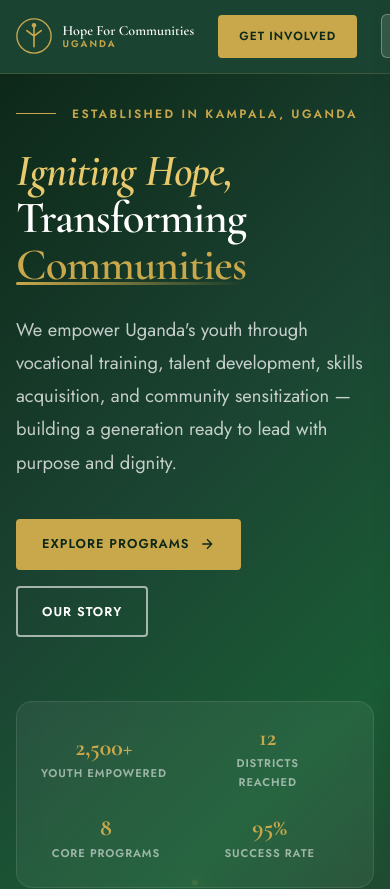
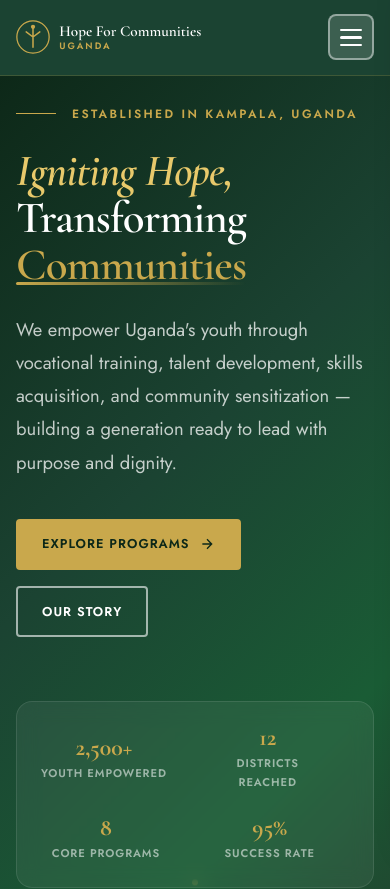
Before and after one commit to Herbert-93/hc_ug, a React (Vite) app: page / in a window 390 px wide. Shown: the top 889 px of the page. Built offline with nearby package versions, Linux system fonts and the light colour scheme; a web font is replaced by a local one.

Commit message:
First commit - HFCU website

```diff
--- a/src/components/Navbar.css
+++ b/src/components/Navbar.css
@@ -1,80 +1,100 @@
 /* ==============================================
-   NAVBAR  — always visible, pale forest green
+   NAVBAR
    ============================================== */
 .navbar {
   position: fixed;
   top: 0;
   left: 0;
   right: 0;
+  width: 100%;                               /* never wider than viewport */
   z-index: 900;
   padding: 0.9rem 0;
-  background: #1b4332;                       /* solid green — always readable */
-  border-bottom: 1px solid rgba(201,168,76,0.2);
+  background: #1b4332;
+  border-bottom: 1px solid rgba(201, 168, 76, 0.2);
+  box-sizing: border-box;                    /* padding included in width */
+  overflow: hidden;                          /* nothing bleeds outside */
   transition: background 0.35s ease, padding 0.35s ease, box-shadow 0.35s ease;
 }
 
 .navbar.scrolled {
   background: #0d2818;
   padding: 0.6rem 0;
-  box-shadow: 0 4px 24px rgba(0,0,0,0.3);
+  box-shadow: 0 4px 24px rgba(0, 0, 0, 0.3);
 }
 
 .navbar-inner {
+  width: 100%;
   max-width: 1200px;
   margin: 0 auto;
-  padding: 0 clamp(1rem, 4vw, 2.5rem);
+  /* clamp: min 1rem on very small screens, up to 2.5rem on large */
+  padding-left:  clamp(0.85rem, 4vw, 2.5rem);
+  padding-right: clamp(0.85rem, 4vw, 2.5rem);
+  box-sizing: border-box;
   display: flex;
   align-items: center;
-  gap: 1.5rem;
+  gap: 1rem;
+  /* Do NOT let inner content push navbar wider */
+  overflow: hidden;
 }
 
-/* ---- Logo ---- */
+/* ==============================================
+   LOGO
+   ============================================== */
 .navbar-logo {
   display: flex;
   align-items: center;
-  gap: 0.65rem;
+  gap: 0.6rem;
   color: #ffffff;
-  flex-shrink: 0;
   text-decoration: none;
+  flex-shrink: 0;           /* never shrink the logo */
+  min-width: 0;
 }
 
 .navbar-logo:hover { opacity: 0.85; }
 
 .logo-emblem {
-  width: 36px;
-  height: 36px;
+  width: 34px;
+  height: 34px;
+  min-width: 34px;          /* prevent squish */
   color: #c9a84c;
-  flex-shrink: 0;
 }
-.logo-emblem svg { width: 100%; height: 100%; }
+.logo-emblem svg { width: 100%; height: 100%; display: block; }
 
 .logo-text {
   display: flex;
   flex-direction: column;
   line-height: 1.15;
+  min-width: 0;
+  overflow: hidden;
 }
 
 .logo-primary {
   font-family: var(--font-display);
-  font-size: 0.98rem;
+  font-size: 0.95rem;
   font-weight: 600;
   color: #ffffff;
+  white-space: nowrap;
+  overflow: hidden;
+  text-overflow: ellipsis;
 }
 
 .logo-secondary {
   font-family: var(--font-body);
-  font-size: 0.6rem;
+  font-size: 0.58rem;
   font-weight: 600;
   letter-spacing: 0.22em;
   text-transform: uppercase;
   color: #c9a84c;
+  white-space: nowrap;
 }
 
-/* ---- Desktop nav links ---- */
+/* ==============================================
+   DESKTOP NAV LINKS
+   ============================================== */
 .navbar-nav {
   display: flex;
   align-items: center;
-  gap: 0.15rem;
+  gap: 0.1rem;
   margin-left: auto;
 }
 
@@ -84,10 +104,11 @@
   font-weight: 600;
   letter-spacing: 0.06em;
   text-transform: uppercase;
-  color: rgba(255,255,255,0.88);
-  padding: 0.4rem 0.7rem;
+  color: rgba(255, 255, 255, 0.88);
+  padding: 0.4rem 0.65rem;
   border-radius: 4px;
   text-decoration: none;
+  white-space: nowrap;
   transition: color 0.2s;
   position: relative;
 }
@@ -96,8 +117,8 @@
   content: '';
   position: absolute;
   bottom: 0;
-  left: 0.7rem;
-  right: 0.7rem;
+  left: 0.65rem;
+  right: 0.65rem;
   height: 2px;
   background: #c9a84c;
   transform: scaleX(0);
@@ -105,61 +126,73 @@
   transform-origin: left;
 }
 
-.nav-link:hover           { color: #ffffff; }
-.nav-link:hover::after    { transform: scaleX(1); }
-.nav-link.active          { color: #c9a84c; }
-.nav-link.active::after   { transform: scaleX(1); }
+.nav-link:hover         { color: #ffffff; }
+.nav-link:hover::after  { transform: scaleX(1); }
+.nav-link.active        { color: #c9a84c; }
+.nav-link.active::after { transform: scaleX(1); }
 
-/* ---- Desktop CTA ---- */
+/* ==============================================
+   DESKTOP CTA BUTTON
+   ============================================== */
 .navbar-cta {
   flex-shrink: 0;
+  white-space: nowrap;
   font-size: 0.74rem !important;
-  padding: 0.6rem 1.2rem !important;
+  padding: 0.6rem 1.1rem !important;
   text-decoration: none;
 }
 
 /* ==============================================
-   HAMBURGER BUTTON  (mobile only)
+   HAMBURGER  — always rendered, shown on mobile
    ============================================== */
 .hamburger {
-  display: none;              /* hidden on desktop */
+  /* Hidden on desktop */
+  display: none;
+
+  /* Layout */
   flex-direction: column;
   justify-content: center;
   align-items: center;
   gap: 5px;
-  width: 44px;
-  height: 44px;
+
+  /* Size — easy to tap */
+  width: 46px;
+  height: 46px;
+  min-width: 46px;         /* never squished */
+  flex-shrink: 0;
+
+  /* Keep it pushed to the far right */
   margin-left: auto;
-  padding: 0;
-  background: rgba(255,255,255,0.12);
-  border: 1.5px solid rgba(255,255,255,0.3);
-  border-radius: 6px;
+
+  /* Look */
+  background: rgba(255, 255, 255, 0.15);
+  border: 2px solid rgba(255, 255, 255, 0.45);
+  border-radius: 8px;
   cursor: pointer;
-  flex-shrink: 0;
-  transition: background 0.2s;
+  transition: background 0.2s, border-color 0.2s;
   -webkit-tap-highlight-color: transparent;
+  box-sizing: border-box;
 }
 
 .hamburger:hover,
-.hamburger:focus {
-  background: rgba(255,255,255,0.2);
-  outline: none;
+.hamburger:active {
+  background: rgba(255, 255, 255, 0.25);
+  border-color: rgba(255, 255, 255, 0.7);
 }
 
 .ham-bar {
   display: block;
   width: 22px;
-  height: 2px;
+  height: 2.5px;
   background: #ffffff;
   border-radius: 2px;
   transition: transform 0.28s ease, opacity 0.2s ease;
   pointer-events: none;
 }
 
-/* Animated X when open */
-.hamburger.is-open .ham-bar:nth-child(1) { transform: translateY(7px) rotate(45deg); }
+.hamburger.is-open .ham-bar:nth-child(1) { transform: translateY(7.5px) rotate(45deg); }
 .hamburger.is-open .ham-bar:nth-child(2) { opacity: 0; transform: scaleX(0); }
-.hamburger.is-open .ham-bar:nth-child(3) { transform: translateY(-7px) rotate(-45deg); }
+.hamburger.is-open .ham-bar:nth-child(3) { transform: translateY(-7.5px) rotate(-45deg); }
 
 /* ==============================================
    DRAWER BACKDROP
@@ -168,7 +201,7 @@
   position: fixed;
   inset: 0;
   z-index: 1000;
-  background: rgba(0,0,0,0.6);
+  background: rgba(0, 0, 0, 0.6);
   opacity: 0;
   pointer-events: none;
   transition: opacity 0.32s ease;
@@ -187,26 +220,26 @@
   top: 0;
   right: 0;
   bottom: 0;
-  z-index: 1100;               /* above everything */
+  z-index: 1100;
   width: 290px;
   max-width: 88vw;
   background: #0d2818;
   display: flex;
   flex-direction: column;
-  transform: translateX(110%); /* fully off screen */
+  transform: translateX(110%);
   transition: transform 0.38s cubic-bezier(0.4, 0, 0.2, 1);
-  box-shadow: -6px 0 32px rgba(0,0,0,0.4);
+  box-shadow: -6px 0 32px rgba(0, 0, 0, 0.4);
   overflow-y: auto;
   overflow-x: hidden;
-  /* Make sure drawer is always on top */
   will-change: transform;
+  box-sizing: border-box;
 }
 
 .side-drawer.is-open {
   transform: translateX(0);
 }
 
-/* ---- Drawer top bar ---- */
+/* Drawer top bar */
 .drawer-topbar {
   display: flex;
   align-items: center;
@@ -224,10 +257,11 @@
 .drawer-brand-icon {
   width: 30px;
   height: 30px;
+  min-width: 30px;
   color: #c9a84c;
   flex-shrink: 0;
 }
-.drawer-brand-icon svg { width: 100%; height: 100%; }
+.drawer-brand-icon svg { width: 100%; height: 100%; display: block; }
 
 .drawer-brand-text {
   display: flex;
@@ -251,13 +285,13 @@
   color: #c9a84c;
 }
 
-/* Close button */
 .drawer-close-btn {
   width: 36px;
   height: 36px;
+  min-width: 36px;
   border-radius: 50%;
-  background: rgba(255,255,255,0.08);
-  border: 1px solid rgba(255,255,255,0.15);
+  background: rgba(255, 255, 255, 0.08);
+  border: 1px solid rgba(255, 255, 255, 0.18);
   display: flex;
   align-items: center;
   justify-content: center;
@@ -267,18 +301,17 @@
   -webkit-tap-highlight-color: transparent;
 }
 
-.drawer-close-btn:hover  { background: rgba(255,255,255,0.15); }
-.drawer-close-btn svg    { width: 16px; height: 16px; color: rgba(255,255,255,0.9); }
+.drawer-close-btn:hover  { background: rgba(255, 255, 255, 0.16); }
+.drawer-close-btn svg    { width: 16px; height: 16px; color: rgba(255, 255, 255, 0.9); }
 
-/* Divider */
+/* Dividers */
 .drawer-divider {
   height: 1px;
-  background: rgba(255,255,255,0.08);
+  background: rgba(255, 255, 255, 0.08);
   flex-shrink: 0;
-  margin: 0;
 }
 
-/* ---- Nav links list ---- */
+/* Nav links */
 .drawer-links {
   list-style: none;
   margin: 0;
@@ -286,29 +319,24 @@
   flex: 1;
 }
 
-.drawer-links li {
-  margin: 0;
-  padding: 0;
-}
+.drawer-links li { margin: 0; padding: 0; }
 
-/* Each link row */
 .drawer-item {
   display: flex;
   align-items: center;
   gap: 0.75rem;
-  padding: 0.9rem 1.4rem;
+  padding: 0.95rem 1.4rem;
   text-decoration: none;
   border-left: 3px solid transparent;
   transition: background 0.18s ease, border-color 0.18s ease;
   cursor: pointer;
-  /* Entrance slide animation */
+  /* entrance animation */
   opacity: 0;
   transform: translateX(18px);
   animation: slideInLink 0.32s ease forwards;
   -webkit-tap-highlight-color: transparent;
 }
 
-/* Only animate when drawer is open — reset when closed */
 .side-drawer:not(.is-open) .drawer-item {
   opacity: 0 !important;
   animation: none !important;
@@ -318,22 +346,15 @@
   to { opacity: 1; transform: translateX(0); }
 }
 
-.drawer-item:hover {
-  background: rgba(255,255,255,0.06);
-  border-left-color: rgba(201,168,76,0.55);
-}
-
-.drawer-item.is-active {
-  background: rgba(255,255,255,0.08);
-  border-left-color: #c9a84c;
-}
+.drawer-item:hover          { background: rgba(255,255,255,0.06); border-left-color: rgba(201,168,76,0.55); }
+.drawer-item.is-active      { background: rgba(255,255,255,0.08); border-left-color: #c9a84c; }
 
 .drawer-item-label {
   font-family: var(--font-display);
   font-size: 1.25rem;
   font-style: italic;
   font-weight: 600;
-  color: rgba(255,255,255,0.88);
+  color: rgba(255, 255, 255, 0.88);
   flex: 1;
   line-height: 1;
   transition: color 0.18s;
@@ -342,7 +363,6 @@
 .drawer-item:hover     .drawer-item-label { color: #ffffff; }
 .drawer-item.is-active .drawer-item-label { color: #e8c96b; }
 
-/* Active dot */
 .drawer-active-dot {
   width: 7px;
   height: 7px;
@@ -351,11 +371,10 @@
   flex-shrink: 0;
 }
 
-/* Chevron */
 .drawer-item-chevron {
   width: 15px;
   height: 15px;
-  color: rgba(255,255,255,0.22);
+  color: rgba(255, 255, 255, 0.22);
   flex-shrink: 0;
   transition: color 0.18s, transform 0.18s;
 }
@@ -365,9 +384,9 @@
   transform: translateX(3px);
 }
 
-/* ---- Drawer bottom area ---- */
+/* Drawer bottom */
 .drawer-bottom {
-  padding: 1.2rem 1.4rem 2rem;
+  padding: 1.2rem 1.4rem 2.5rem;
   display: flex;
   flex-direction: column;
   gap: 1rem;
@@ -375,20 +394,21 @@
 }
 
 .drawer-cta-btn {
-  display: inline-flex;
+  display: inline-flex !important;
   align-items: center;
   justify-content: center;
   gap: 0.5rem;
   text-decoration: none;
   font-size: 0.8rem !important;
   width: 100%;
+  box-sizing: border-box;
 }
 
 .drawer-phone {
   display: flex;
   align-items: center;
   gap: 0.6rem;
-  color: rgba(255,255,255,0.5);
+  color: rgba(255, 255, 255, 0.5);
 }
 .drawer-phone svg  { width: 15px; height: 15px; color: #c9a84c; flex-shrink: 0; }
 .drawer-phone span { font-family: var(--font-body); font-size: 0.83rem; }
@@ -398,38 +418,46 @@
   font-size: 0.62rem;
   letter-spacing: 0.2em;
   text-transform: uppercase;
-  color: rgba(255,255,255,0.18);
+  color: rgba(255, 255, 255, 0.18);
   text-align: center;
 }
 
 /* ==============================================
-   CONTENT OFFSET  — content never hides behind navbar
+   CONTENT OFFSET  (so page content isn't hidden under navbar)
    ============================================== */
 main {
   padding-top: 74px;
 }
 
-/* Hero sections handle their own internal padding — just keep them full height */
-main > .hero:first-child      { min-height: 100vh; }
-main > section:first-child    { }    /* other first sections get the 74px offset */
+main > .hero:first-child { min-height: 100vh; }
 
 /* ==============================================
-   RESPONSIVE BREAKPOINTS
+   RESPONSIVE
    ============================================== */
 
-/* Hide hamburger on wide screens, show desktop nav */
+/* ≥ 901px  — desktop: show nav links, hide hamburger */
 @media (min-width: 901px) {
-  .hamburger { display: none !important; }
+  .hamburger  { display: none !important; }
+  .navbar-nav { display: flex; }
+  .navbar-cta { display: inline-flex; }
 }
 
-/* Show hamburger, hide desktop nav on narrow screens */
+/* ≤ 900px  — mobile/tablet: hide nav links, show hamburger */
 @media (max-width: 900px) {
-  .navbar-nav { display: none; }
-  .navbar-cta { display: none; }
-  .hamburger  { display: flex; }
+  .navbar-nav { display: none !important; }
+  .navbar-cta { display: none !important; }
+  .hamburger  { display: flex !important; }
+
+  /* Prevent ANY horizontal overflow on the page */
+  html, body {
+    overflow-x: hidden;
+    max-width: 100vw;
+  }
 }
 
-@media (max-width: 480px) {
-  .logo-primary  { font-size: 0.88rem; }
-  .side-drawer   { width: 280px; }
+/* Very small phones */
+@media (max-width: 380px) {
+  .logo-primary   { font-size: 0.78rem; }
+  .logo-secondary { display: none; }
+  .side-drawer    { width: 100vw; max-width: 100vw; }
 }
--- a/src/index.css
+++ b/src/index.css
@@ -43,6 +43,8 @@
 html {
   scroll-behavior: smooth;
   font-size: 16px;
+  overflow-x: hidden;         /* prevent horizontal scroll on mobile */
+  max-width: 100vw;
 }
 
 body {
```
